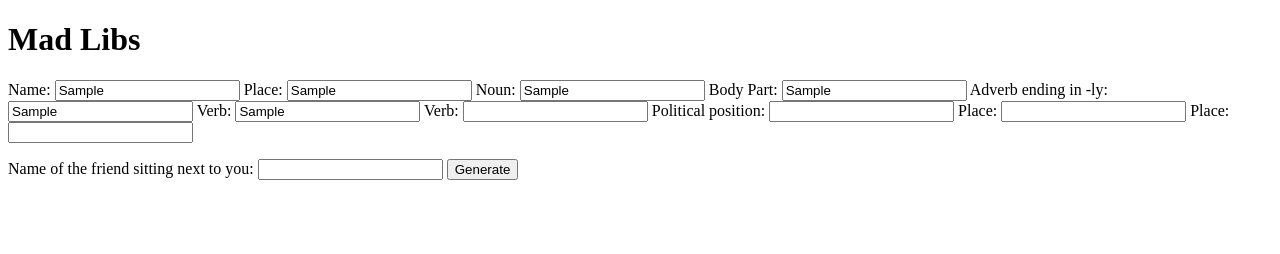
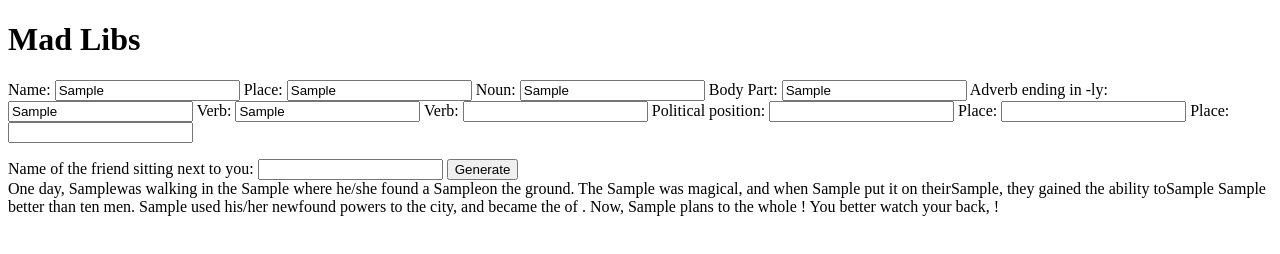
Before and after one commit to AustinBowler/AustinBowler.github.io, a plain HTML site: page test.html in a window 1280 px wide. Both pictures are taken after typing "Sample", "Sample", "Sample", "Sample", "Sample", "Sample" into the empty fields and a click on the button "Generate". Drawn offline with Linux system fonts and the light colour scheme.

Commit message:
small edit

```diff
--- a/test.html
+++ b/test.html
@@ -4,7 +4,7 @@
         <meta charset="utf-8">
         <title>Applied Scripture</title>
         <script type="text/javascript">
-            function applyScripture() {
+            function applyStory() {
                 var name = document.getElementById('nameInputBox').value;
                 var noun = document.getElementById('nounInputBox').value;
                 var noun2 = document.getElementById('noun2InputBox').value;
```
